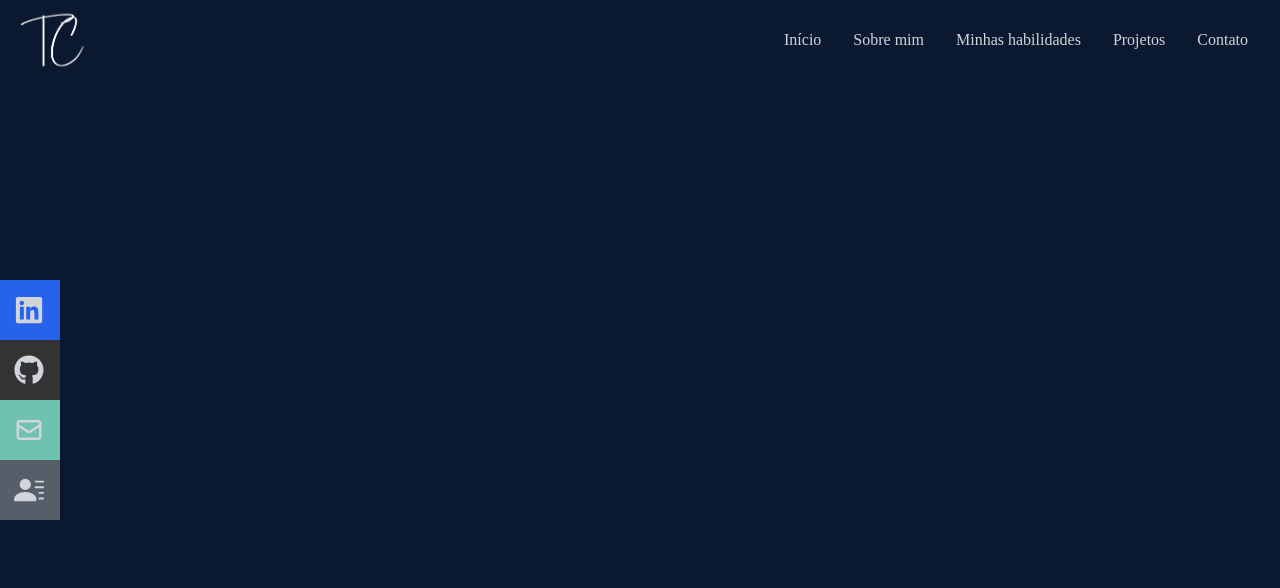
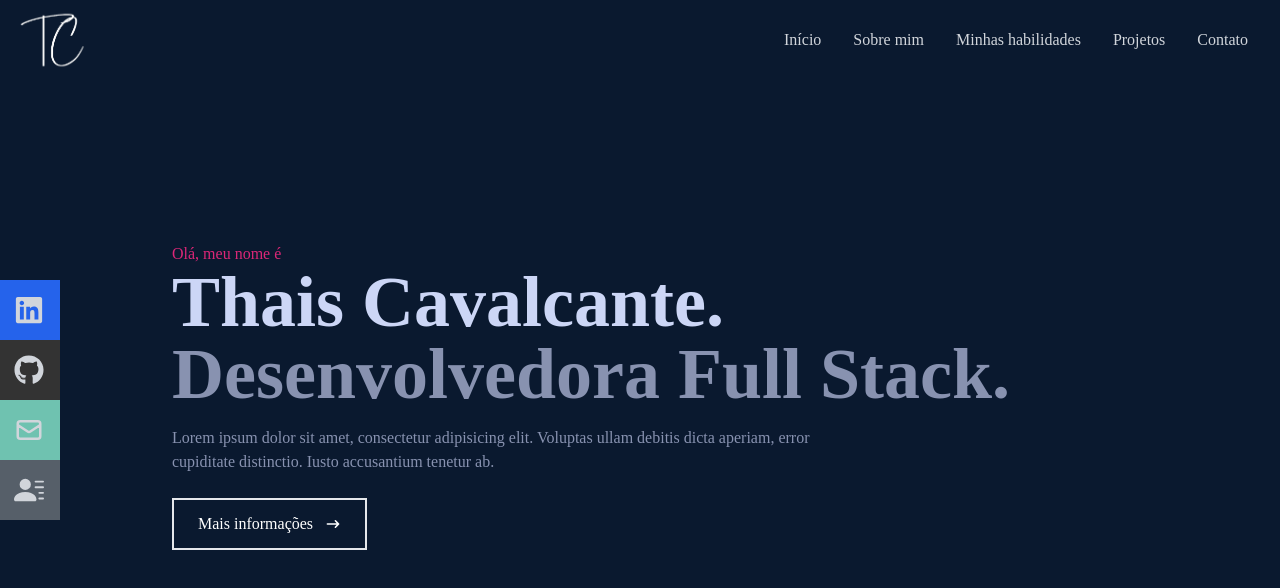
Before and after one commit to thaispsc/portfolio, a React (Create React App) app: page / in a window 1280 px wide. Shown: the top 588 px of the page. Built offline with nearby package versions, Linux system fonts and the light colour scheme; the HTML template or start-up script is replaced by a standard one.

Commit message:
adicionando componente Inicio

```diff
--- a/src/components/Inicio/Inicio.tsx
+++ b/src/components/Inicio/Inicio.tsx
@@ -1,11 +1,25 @@
 import React from 'react';
+import { HiArrowNarrowRight } from 'react-icons/hi';
 
 // import { Container } from './styles';
 
 const Inicio: React.FC = () => {
   return (
       <div className='w-full h-screen bg-[#0a192f]'>
-
+        {/* Container */}
+        <div className='max-w-[1000px] mx-auto px-8 flex flex-col justify-center h-full'>
+          <p className='text-pink-600'>Olá, meu nome é</p>
+          <h1 className='text-4xl sm:text-7xl font-bold text-[#ccd6f6]'>Thais Cavalcante.</h1>
+          <h2 className='text-4xl sm:text-7xl font-bold text-[#8892b0]'>Desenvolvedora Full Stack.</h2>
+          <p className='text-[#8892b0] py-4 max-w-[700px]'>Lorem ipsum dolor sit amet, consectetur adipisicing elit. Voluptas ullam debitis dicta aperiam, error cupiditate distinctio. Iusto accusantium tenetur ab.</p>
+          <div>
+            <button className='text-white group border-2 px-6 py-3 my-2 flex items-center hover:bg-pink-600 hover:border-pink-600'>Mais informações
+            <span className='group-hover:rotate-90 duration-300'>
+              <HiArrowNarrowRight className='ml-3'/>
+              </span>
+              </button>
+          </div>
+        </div>
       </div>
   );
 }
```
